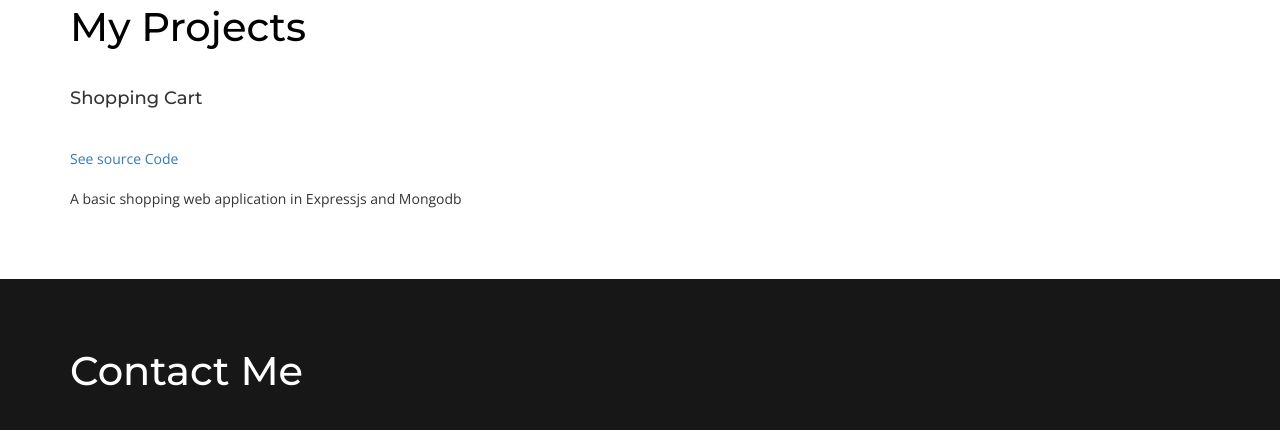
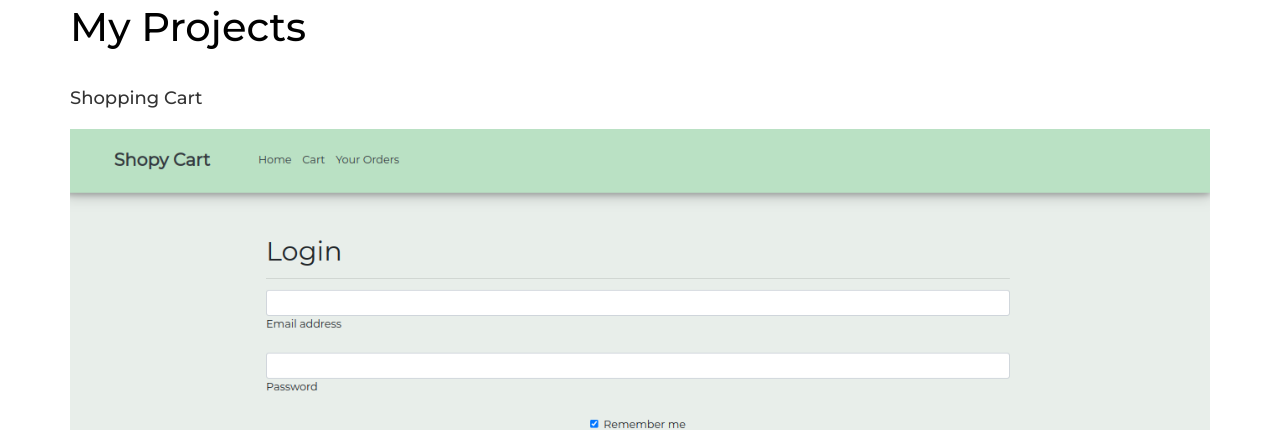
Before and after one commit to 4bid-d/web-resume, a plain HTML site: page index2.html in a window 1280 px wide. Shown: the part 1180-1610 px from the top of the page. Drawn offline with nearby package versions, Linux system fonts and the light colour scheme; the site is published under a folder, as on GitHub Pages, so addresses that start at the root find nothing.

Commit message:
small updation

```diff
--- a/index.html
+++ b/index2.html
@@ -196,7 +196,7 @@ Smartphone Compatible web template, free webdesigns for Nokia, Samsung, LG, Sony
 			<div>
 				<h4>Shopping Cart</h4>
 				<br>
-				<img src="/images/11.07.2022_09.37.49_REC.png" alt="">
+				<img src="images/11.07.2022_09.37.49_REC.png" alt="">
 				<br>
 				<p><a href="https://github.com/4bid-d/shoppyCart">See source Code</a></p>
 				<br>
```
Also changed, not shown: 4 other files.
